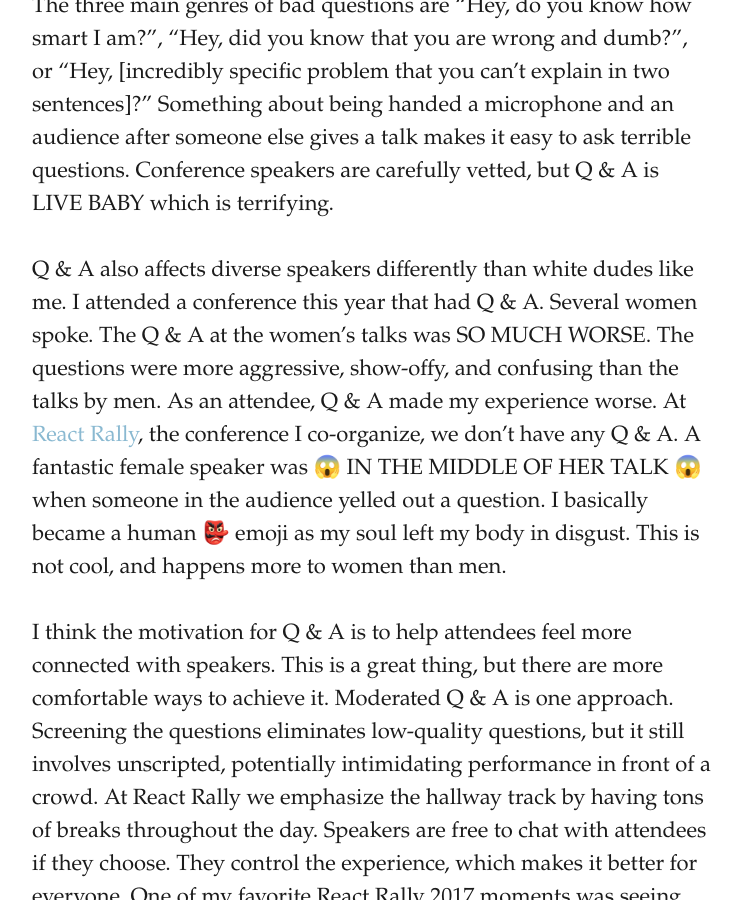
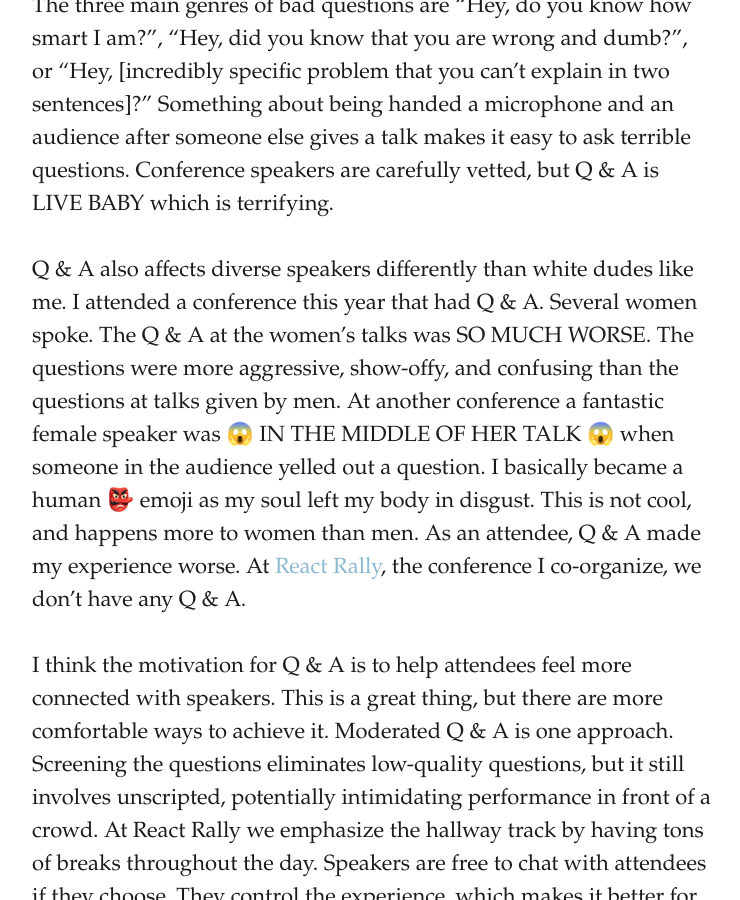
Before and after one commit to jergason/blorg, a Jekyll site: the page built from _posts/2017-11-15-tech-conference-q-and-a.md, in a window 1280 px wide and 900 px high, scrolled down 1659 px. Shown: the whole window, without its empty margins (268-1008 px from the left). Built offline with Jekyll 4.4.1, drawn with Linux system fonts in a browser that asks for light colours; Markdown is read by kramdown in place of the engine named in the settings; comment, search, counter and statistics services are not loaded.

Commit message:
tweak wording

```diff
--- a/_posts/2017-11-15-tech-conference-q-and-a.md
+++ b/_posts/2017-11-15-tech-conference-q-and-a.md
@@ -15,6 +15,6 @@ If you haven't spoken, you are underestimating how nervous the speaker is. Publi
 
 If you've ever attended a conference you've likely seen bad Q & A. The three main genres of bad questions are "Hey, do you know how smart I am?", "Hey, did you know that you are wrong and dumb?", or "Hey, [incredibly specific problem that you can't explain in two sentences]?" Something about being handed a microphone and an audience after someone else gives a talk makes it easy to ask terrible questions. Conference speakers are carefully vetted, but Q & A is LIVE BABY which is terrifying.
 
-Q & A also affects diverse speakers differently than white dudes like me. I attended a conference this year that had Q & A. Several women spoke. The Q & A at the women's talks was SO MUCH WORSE. The questions were more aggressive, show-offy, and confusing than the talks by men. As an attendee, Q & A made my experience worse. At [React Rally](https://reactrally.com), the conference I co-organize, we don't have any Q & A. A fantastic female speaker was 😱 IN THE MIDDLE OF HER TALK 😱 when someone in the audience yelled out a question. I basically became a human 👺 emoji as my soul left my body in disgust. This is not cool, and happens more to women than men.
+Q & A also affects diverse speakers differently than white dudes like me. I attended a conference this year that had Q & A. Several women spoke. The Q & A at the women's talks was SO MUCH WORSE. The questions were more aggressive, show-offy, and confusing than the questions at talks given by men. At another conference a fantastic female speaker was 😱 IN THE MIDDLE OF HER TALK 😱 when someone in the audience yelled out a question. I basically became a human 👺 emoji as my soul left my body in disgust. This is not cool, and happens more to women than men. As an attendee, Q & A made my experience worse. At [React Rally](https://reactrally.com), the conference I co-organize, we don't have any Q & A.
 
 I think the motivation for Q & A is to help attendees feel more connected with speakers. This is a great thing, but there are more comfortable ways to achieve it. Moderated Q & A is one approach. Screening the questions eliminates low-quality questions, but it still involves unscripted, potentially intimidating performance in front of a crowd. At React Rally we emphasize the hallway track by having tons of breaks throughout the day. Speakers are free to chat with attendees if they choose. They control the experience, which makes it better for everyone. One of my favorite React Rally 2017 moments was seeing speakers and attendees intermixed, excitedly swapping ideas. Talking to a small group is vastly more comfortable, and much easier to opt in to or out of, than being peppered with questions live on stage.
```
